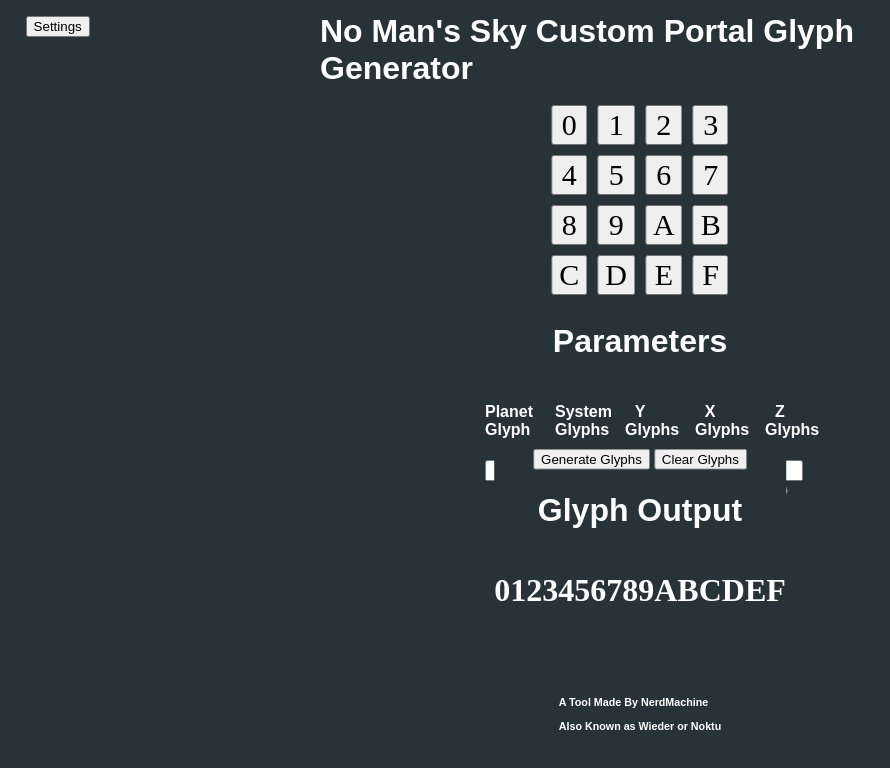
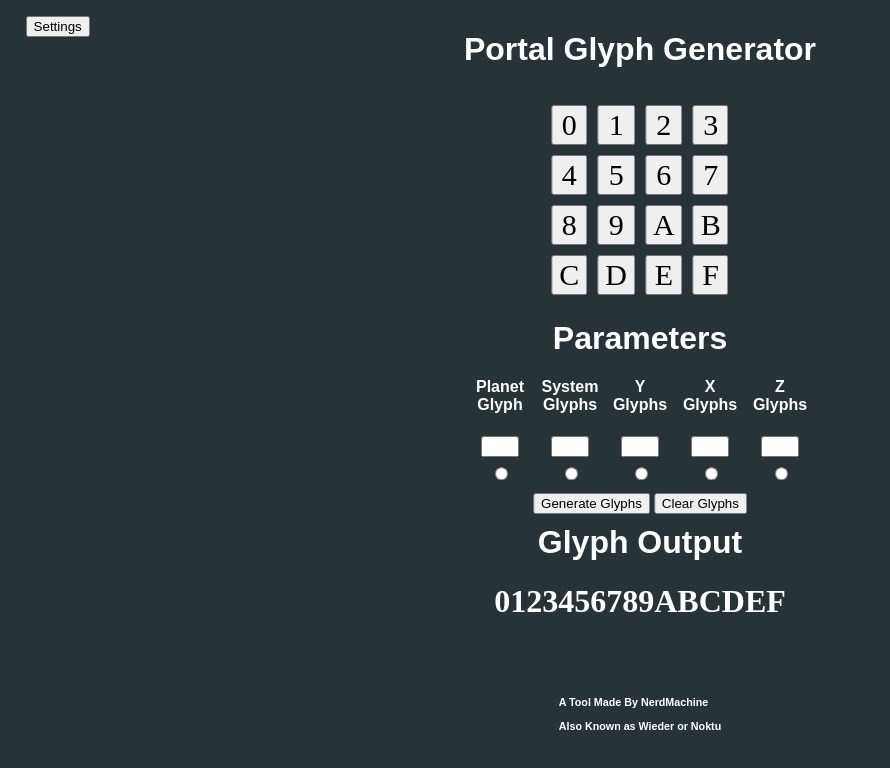
Before and after one commit to NerdMachine0/nms-cpgg, a plain HTML site: page index.html in a window 1280 px wide. Shown: the whole page, without its empty margins (0-890 px from the left). Drawn offline with Linux system fonts and the light colour scheme; a web font is replaced by a local one.

Commit message:
Update index.html

```diff
--- a/index.html
+++ b/index.html
@@ -17,6 +17,10 @@
                     top: 50px;
                     transform: translate(-50%, -50%);
                     margin: 0 auto;
+                }
+
+                .container{
+                    text-wrap: nowrap;
                 }
 
                 body {
@@ -177,6 +181,7 @@
                 .parameterbox{
                     display: flex;
                     flex-direction: column;
+                    align-items:center;
                     width:30px;
                     padding-left:20px;
                     padding-right:20px;
@@ -196,6 +201,20 @@
                     flex-direction: column;
                     transform: translate(-50%, -50%);
                 }
+
+                .parameterselection{
+                    margin-top: 10px;
+                }
+
+                #gentitle{
+                    margin-top: 0px;
+                    margin-bottom: 0px;
+                }
+
+                .generate{
+                    margin-top: 10px;
+                    margin-bottom: 10px;
+                }
             }
 
             @media screen and (orientation: landscape) {
@@ -207,6 +226,10 @@
                     top: 50px;
                     transform: translate(-50%, -50%);
                     margin: 0 auto;
+                }
+
+                .container{
+                    text-wrap: nowrap;
                 }
 
                 body {
@@ -362,6 +385,7 @@
                 .parameterbox{
                     display: flex;
                     flex-direction: column;
+                    align-items:center;
                     width:30px;
                     padding-left:20px;
                     padding-right:20px;
@@ -380,6 +404,20 @@
                     display: flex;
                     flex-direction: column;
                     transform: translate(-50%, -50%);
+                }
+
+                .parameterselection{
+                    margin-top: 10px;
+                }
+
+                #gentitle{
+                    margin-top: 0px;
+                    margin-bottom: 0px;
+                }
+
+                .generate{
+                    margin-top: 10px;
+                    margin-bottom: 10px;
                 }
             }
         </style>
@@ -402,7 +440,7 @@
         <header>
             <div class="container">
 
-                <h1>No Man's Sky Custom Portal Glyph Generator</h1>
+                <h1>Portal Glyph Generator</h1>
 
             </div>
         </header>
@@ -435,32 +473,32 @@
         </div>
 
         <div id="parametertitle">
-            <h1>Parameters</h1>
+            <h1 id="gentitle">Parameters</h1>
             <div id="parameters">
                 <div id="planetparameter" class="parameterbox">
                     <h4 class="parametertitle">Planet Glyph</h4>
                     <input id="planetglyph" class="parameterinput" type="text">
-                    <input type="radio" id="planetselected" name="parameterselection">
+                    <input type="radio" id="planetselected" class="parameterselection" name="parameterselection">
                 </div>
                 <div id="systemparameter" class="parameterbox">
                     <h4 class="parametertitle">System Glyphs</h4>
                     <input id="systemglyphs" class="parameterinput" type="text">
-                    <input type="radio" id="systemselected" name="parameterselection">
+                    <input type="radio" id="systemselected" class="parameterselection" name="parameterselection">
                 </div>
                 <div id="yparameter" class="parameterbox">
                     <h4 class="parametertitle">Y Glyphs</h4>
                     <input id="yglyphs" class="parameterinput" type="text">
-                    <input type="radio" id="yselected" name="parameterselection">
+                    <input type="radio" id="yselected" class="parameterselection" name="parameterselection">
                 </div>
                 <div id="xparameter" class="parameterbox">
                     <h4 class="parametertitle">X Glyphs</h4>
                     <input id="xglyphs" class="parameterinput" type="text">
-                    <input type="radio" id="xselected" name="parameterselection">
+                    <input type="radio" id="xselected" class="parameterselection" name="parameterselection">
                 </div>
                 <div id="zparameter" class="parameterbox">
                     <h4 class="parametertitle">Z Glyphs</h4>
                     <input id="zglyphs" class="parameterinput" type="text">
-                    <input type="radio" id="zselected" name="parameterselection">
+                    <input type="radio" id="zselected" class="parameterselection" name="parameterselection">
                 </div>
             </div>
         </div>
@@ -470,11 +508,11 @@
                 <h1>0123456789ABCDEF</h1>
             </div>
             <div id="glyphtitle">
-                <h1>Glyph Output</h1>
+                <h1 id="gentitle">Glyph Output</h1>
             </div>
             <div id="buttons">
-                <button>Generate Glyphs</button>
-                <button>Clear Glyphs</button>
+                <button class="generate">Generate Glyphs</button>
+                <button class="generate">Clear Glyphs</button>
             </div>
         </div>
 
```
